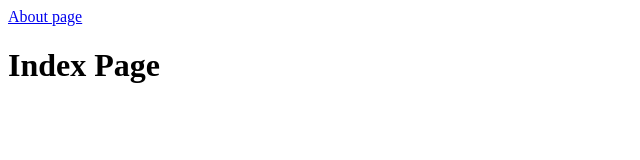
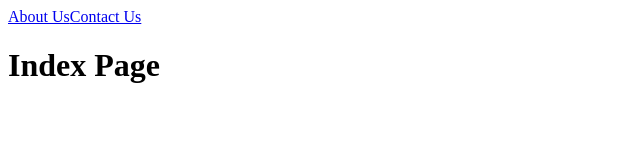
Before and after one commit to anniegiang/next-js, a Next.js app: page / in a window 1280 px wide. Shown: the top 160 px of the page, without its empty margins (0-640 px from the left). Built offline with nearby package versions, Linux system fonts and the light colour scheme.

Commit message:
Create CSR Link for Contact

```diff
--- a/pages/index.js
+++ b/pages/index.js
@@ -3,7 +3,10 @@ import Link from "next/link";
 const Index = () => (
   <div>
     <Link href="/about">
-      <a>About page</a>
+      <a>About Us</a>
+    </Link>
+    <Link href="/contact">
+      <a>Contact Us</a>
     </Link>
     <h1>Index Page</h1>
   </div>
```
